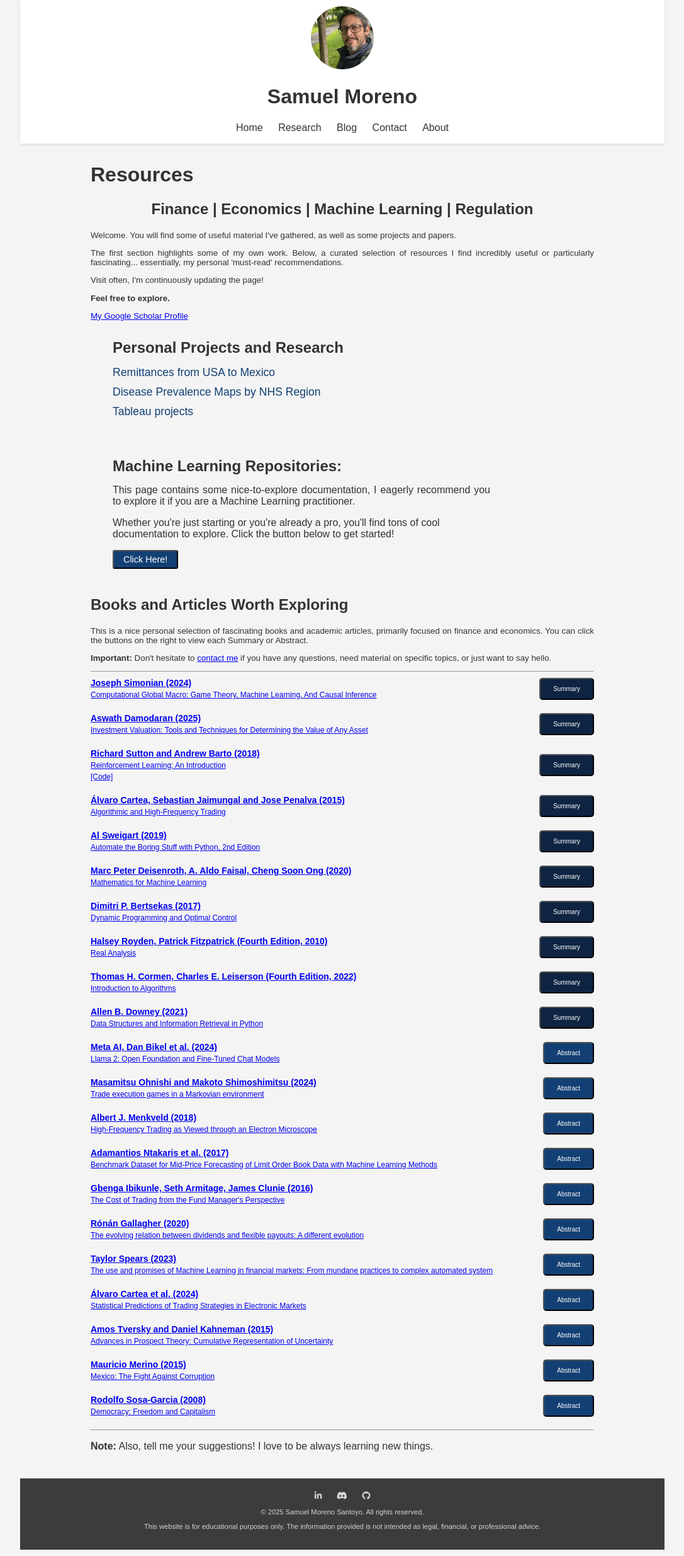
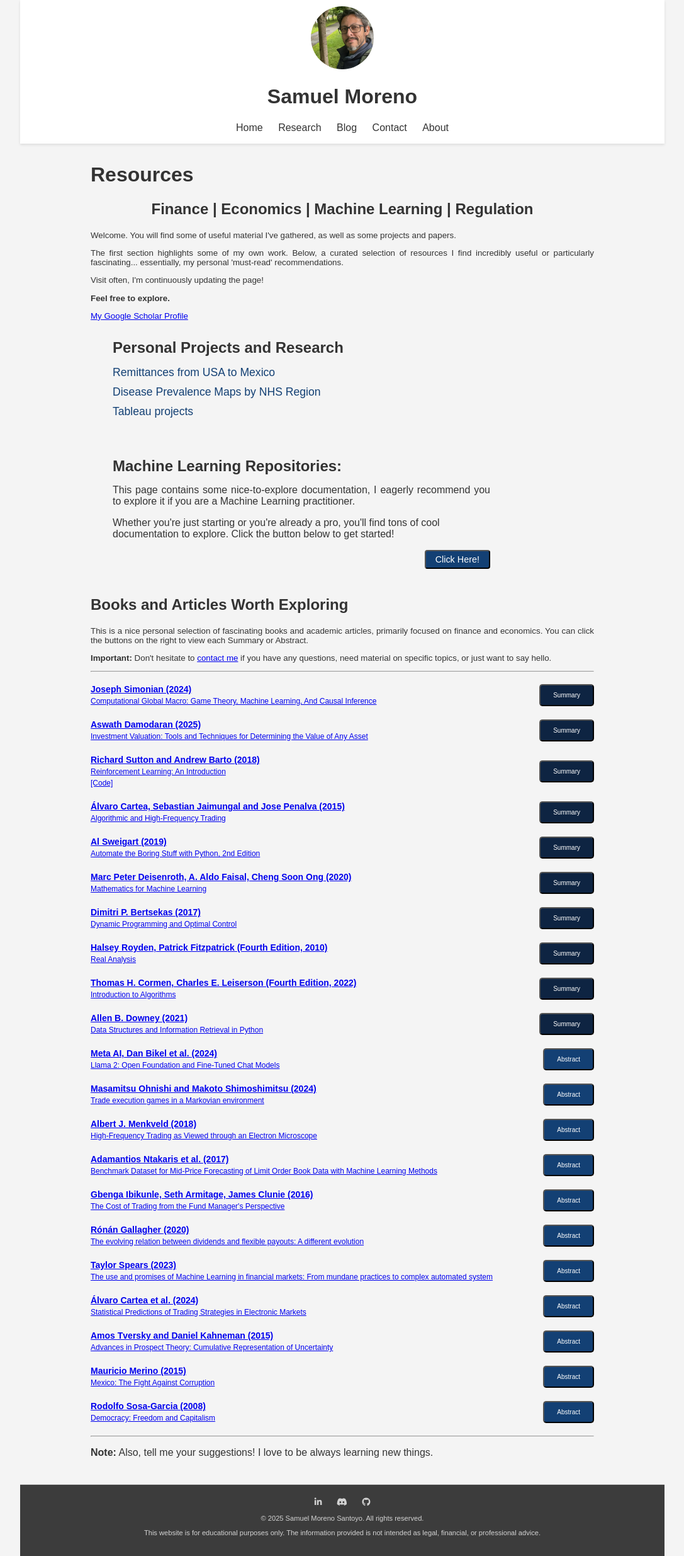
Before and after one commit to GregSom-MSc/GregSom-MSc.github.io, a Jekyll site: the page built from research.html, in a window 1280 px wide. Shown: the whole page at 63% size, without its empty margins (96-1183 px from the left). Built offline with Jekyll 4.4.1, drawn with Linux system fonts in a browser that asks for light colours.

Commit message:
sdection and style

```diff
--- a/research.html
+++ b/research.html
@@ -9,6 +9,8 @@
     <meta charset="UTF-8">
     <meta name="viewport" content="width=device-width, initial-scale=1.0">
     <link rel="stylesheet" href="assets\Css\style.css">
+    <script src="sm_Books.json"></script>
+    <script src="sm_library.json"></script>
     <title>Research</title>
 </head>
 <body>
@@ -39,9 +41,11 @@
             <h3 class="section-title">Machine Learning Repositories:</h3>
             <div style="text-align: justify;">This page contains some nice-to-explore documentation, I eagerly recommend you to explore it if you are a Machine Learning practitioner.</div>
             <p>Whether you're just starting or you're already a pro, you'll find tons of cool documentation to explore. Click the button below to get started!</p>
-            <a href="mlrepos.html" target="_blank">
-                <button style="display: inline-block; text-align: left; padding: 5px 15px; cursor: pointer; background-color: #134074; color: white; text-decoration: none; font-size: .9em; border-radius: 3px;">Click Here!</button>
-            </a>
+            <div style="text-align: right;">
+                <a href="mlrepos.html" target="_blank">
+                    <button style="display: inline-block; padding: 5px 15px; cursor: pointer; background-color: #134074; color: white; text-decoration: none; font-size: .9em; border-radius: 4px;">Click Here!</button>
+                </a>
+            </div>
         </section>
         <br>
 
@@ -54,12 +58,16 @@
 
         <hr>
 
-        <div id="resources"></div>
+        <div id="resources">
+
+        <section class="research-section">
 
         <script src="Get_Books.js"></script>
 
         <script src="Get_Articles.js"></script>
 
+        </section>
+        </div>
         <hr>
 
         <p><b>Note:</b> Also, tell me your suggestions! I love to be always learning new things.</p>
```
